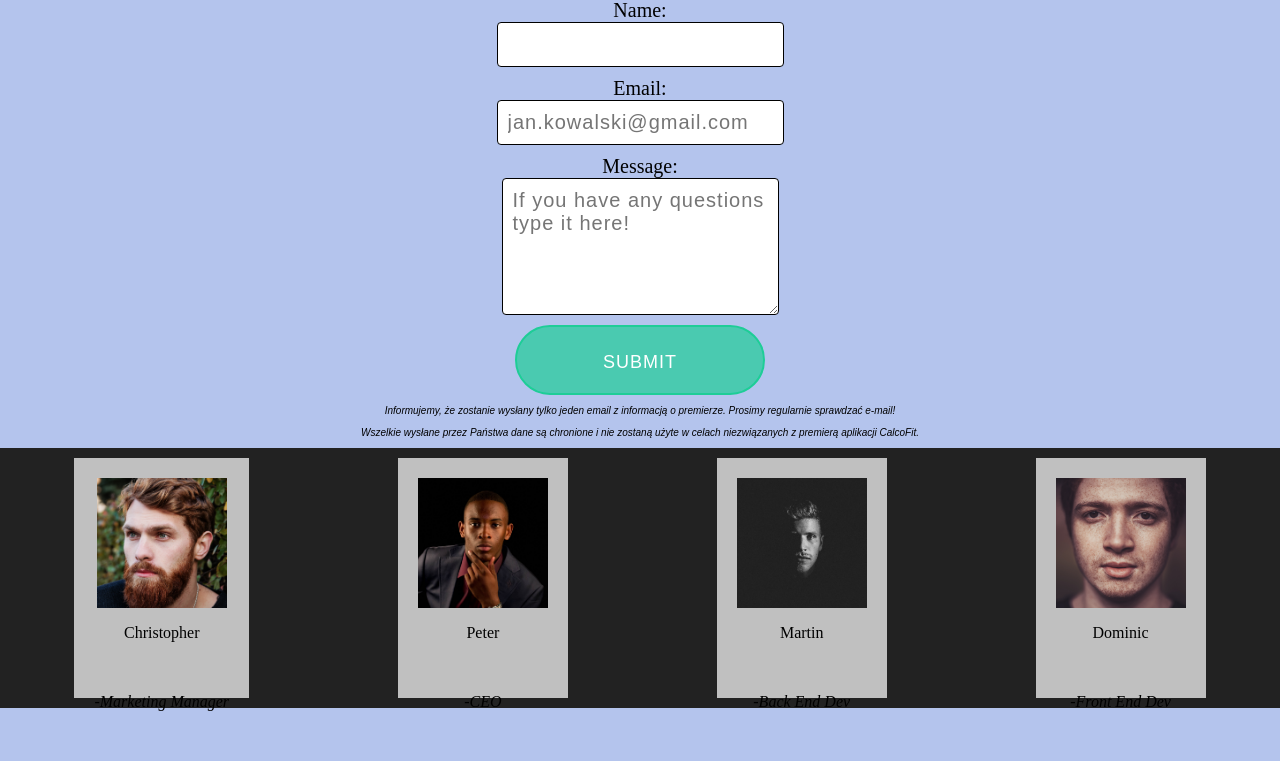
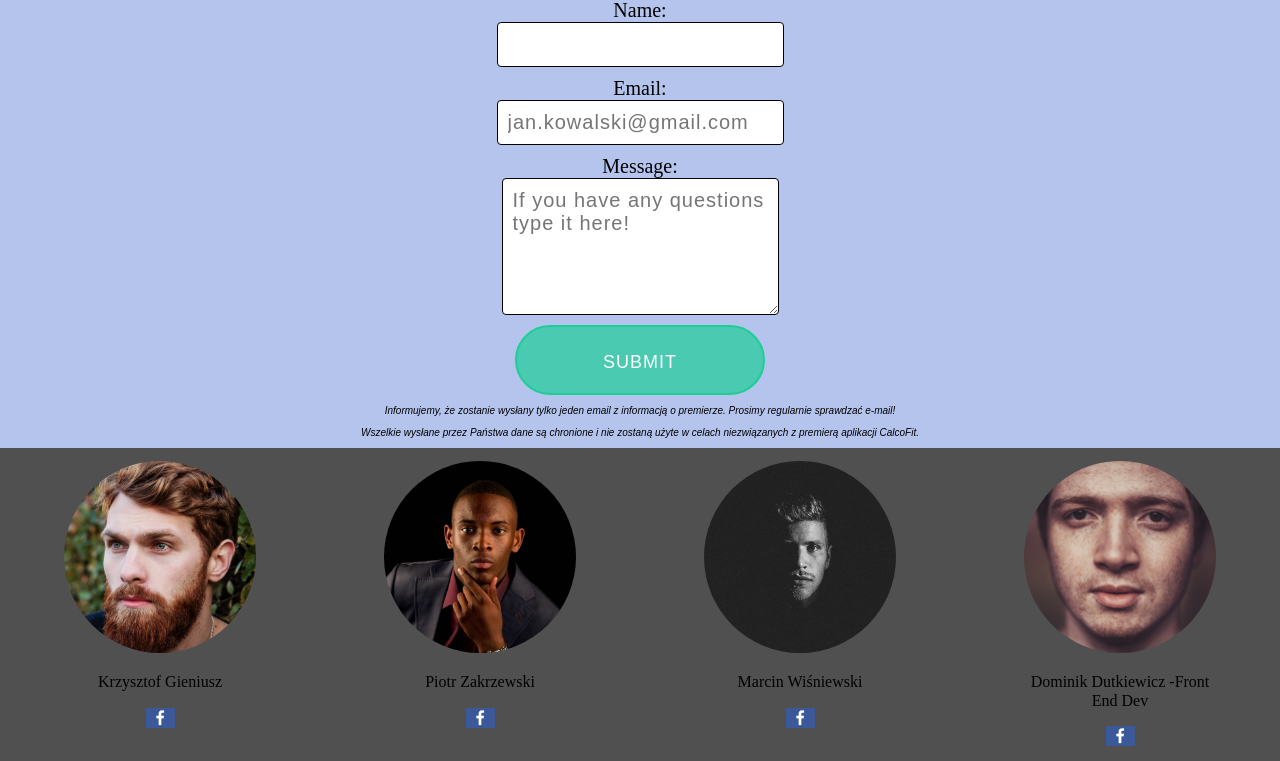
Before and after one commit to zakrza59/jfdd8-frontmeni, a PHP site: page / in a window 1280 px wide. Shown: the part 420-1181 px from the top of the page. Before the commit the page ends 1131 px from the top, so only its background shows below. Run offline with PHP 8.4, Linux system fonts and the light colour scheme.

Commit message:
teamInfo ma nowy łatwiejszy kod z ikonka FB.

```diff
--- a/index.html
+++ b/index.html
@@ -6,6 +6,7 @@
     <link rel="stylesheet" type="text/css" href="main.css">
     <link rel="stylesheet" href="css/normalize.css">
     <link rel="stylesheet" href="css/main.css">
+    <link rel="stylesheet" href="https://cdnjs.cloudflare.com/ajax/libs/font-awesome/4.7.0/css/font-awesome.min.css">
 </head>
 
 
@@ -20,8 +21,9 @@
 
 
     <p>Twój portal jako osobisty doradca</p>
-    <p>Z nami będziesz <p>
- <p>tutaj powstanie odniesienie do formularza jak powstanie</p>
+    <p>Z nami będziesz
+    <p>
+    <p>tutaj powstanie odniesienie do formularza jak powstanie</p>
 
 </section>
 
@@ -72,36 +74,24 @@
 <section id="members">
     <div class="flexContainer">
         <div class="flexItem">
-            <div class="inside">
-                <img src="faces/1.jpeg" alt="Krzysztof">
-                <p>Christopher</p>
-                <br>
-                <p>-Marketing Manager</p>
-            </div>
+            <img src="faces/1.jpeg" alt="Krzysztof">
+            <p class="opis-zdj">Krzysztof Gieniusz</p>
+            <a href="https://www.facebook.pl" class="fa fa-facebook"></a>
         </div>
         <div class="flexItem">
-            <div class="inside">
-                <img src="faces/2.jpeg" alt="Piotr">
-                <p>Peter</p>
-                <br>
-                <p>-CEO</p>
-            </div>
+            <img src="faces/2.jpeg" alt="Piotr">
+            <p class="opis-zdj">Piotr Zakrzewski</p>
+            <a href="https://www.facebook.pl" class="fa fa-facebook"></a>
         </div>
         <div class="flexItem">
-            <div class="inside">
-                <img src="faces/3.jpeg" alt="Marcin">
-                <p>Martin</p>
-                <br>
-                <p>-Back End Dev</p>
-            </div>
+            <img src="faces/3.jpeg" alt="Marcin">
+            <p class="opis-zdj">Marcin Wiśniewski</p>
+            <a href="https://www.facebook.pl" class="fa fa-facebook"></a>
         </div>
         <div class="flexItem">
-            <div class="inside">
-                <img src="faces/4.jpeg" alt="Dominik">
-                <p>Dominic</p>
-                <br>
-                <p>-Front End Dev</p>
-            </div>
+            <img src="faces/4.jpeg" alt="Dominik">
+            <p class="opis-zdj">Dominik Dutkiewicz -Front End Dev</p>
+            <a href="https://www.facebook.pl" class="fa fa-facebook"></a>
         </div>
     </div>
 </section>
--- a/main.css
+++ b/main.css
@@ -36,8 +36,7 @@ body {
 
 .sign-up-form label textarea,
 .name-label input,
-.email-label input
-{
+.email-label input {
     border: solid 1px black;
     border-radius: 4px;
     box-sizing: border-box;
@@ -77,45 +76,46 @@ body {
     font-family: arial, serif;
 }
 
-
 .flexContainer {
-    background: #222;
+    background: rgb(80, 80, 80);
     display: flex;
     justify-content: space-around;
-    align-items: stretch;
-    max-height: 260px;
-    width: calc(100%-6px);
+    align-items: flex-start;
+    height: 50%;
+    /*width: calc(100%-6px);*/
+}
+
+.opis-zdj {
+    text-align: center;
 }
 
 .flexItem {
-    border: #222;
-    border-style: solid;
-    border-width: 10px;
-    background: silver;
-    padding: 20px 20px;
+    text-align: center;
+    width: 15%;
+    margin-top: 1%;
+}
+
+.flexItem img {
+    width: 100%;
+    border-radius: 50%;
 
 }
 
-.flexItem img {
-    max-height: 130px;
-    max-width: 130px;
-    display: flex;
-
-    }
-
-.inside {
-    display: flex;
-    flex-direction: column;
-    justify-content: center;
-    flex-wrap: wrap;
-    align-items: center;
+.fa {
+    padding: 2px;
+    width: 25px;
+    text-align: center;
+    text-decoration: none;
+    margin: 0px 2px 15px;
 }
 
-.inside p:first-child {
-    font-size: 120%;
+.fa:hover {
+    opacity: 0.4;
+
 }
 
-.inside p:last-child {
-    font-family: "Droid Sans Mono Slashed";
-    font-style: italic;
+.fa-facebook {
+    background: #3B5998;
+    color: white;
+
 }
```
